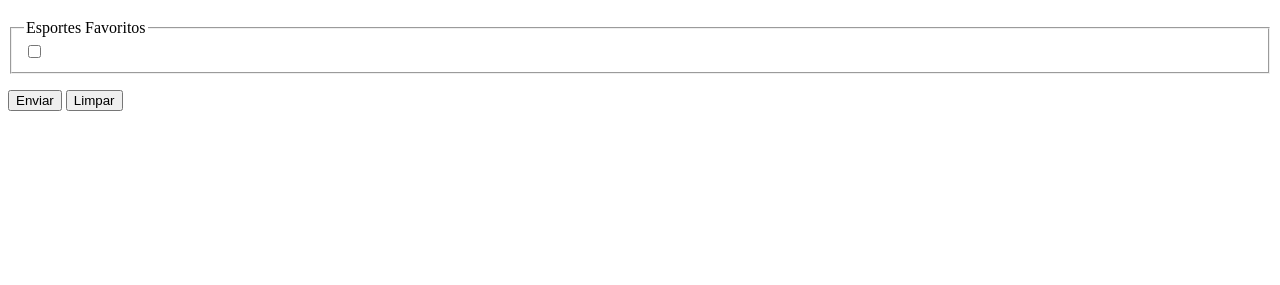
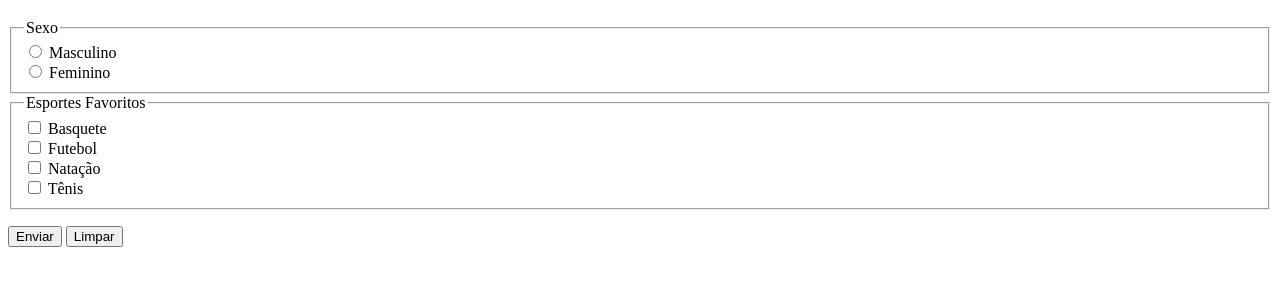
Before and after one commit to EricSouzaDev/HTML-CSS, a plain HTML site: page exercicios/ex025/form005.html in a window 1280 px wide. Shown: the part 61-346 px from the top of the page. Drawn offline with Linux system fonts and the light colour scheme.

Commit message:
atualizando formulario 5

```diff
--- a/exercicios/ex025/form005.html
+++ b/exercicios/ex025/form005.html
@@ -10,8 +10,18 @@
     <h1>Exemplo de Formulário</h1>
     <form action="cadastro.php" method="get" autocomplete="on">
         <fieldset>
+            <legend>Sexo</legend>
+            <input type="radio" name="Sexo" id="isxmas">
+            <label for="isxmas">Masculino</label><br>
+            <input type="radio" name="Sexo" id="isxfem">
+            <label for="isxfem">Feminino</label>
+        </fieldset>
+        <fieldset>
             <legend>Esportes Favoritos</legend>
-            <input type="checkbox" name="" id="">
+            <input type="checkbox" name="esbas" id="iesbas"> <label for="iesbas">Basquete</label> <br>
+            <input type="checkbox" name="esfut" id="iesfut"> <label for="iesfut">Futebol</label> <br>
+            <input type="checkbox" name="esnat" id="iesnat"> <label for="iesnat">Natação</label> <br>
+            <input type="checkbox" name="esten" id="iesten"> <label for="iesten">Tênis</label> <br>
         </fieldset>
         <p>
             <input type="submit" value="Enviar">
```
